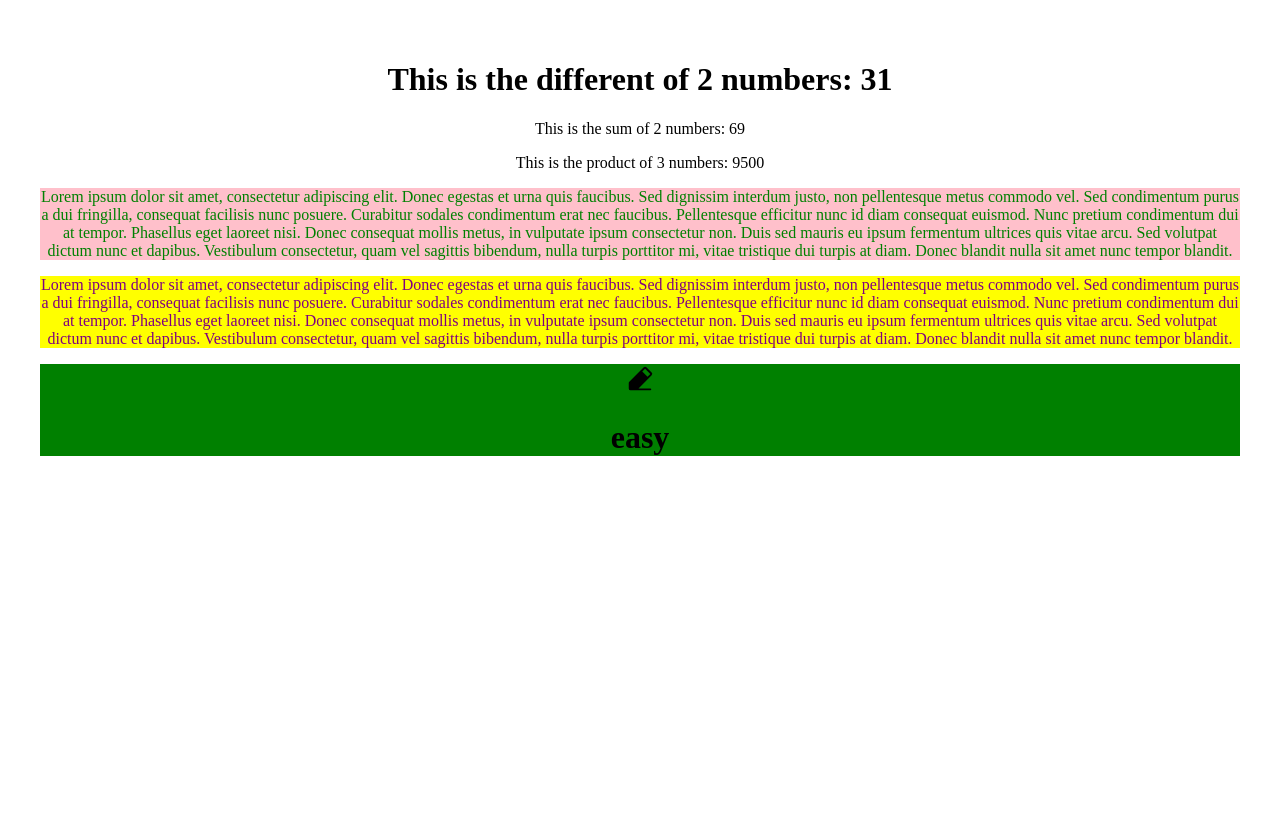
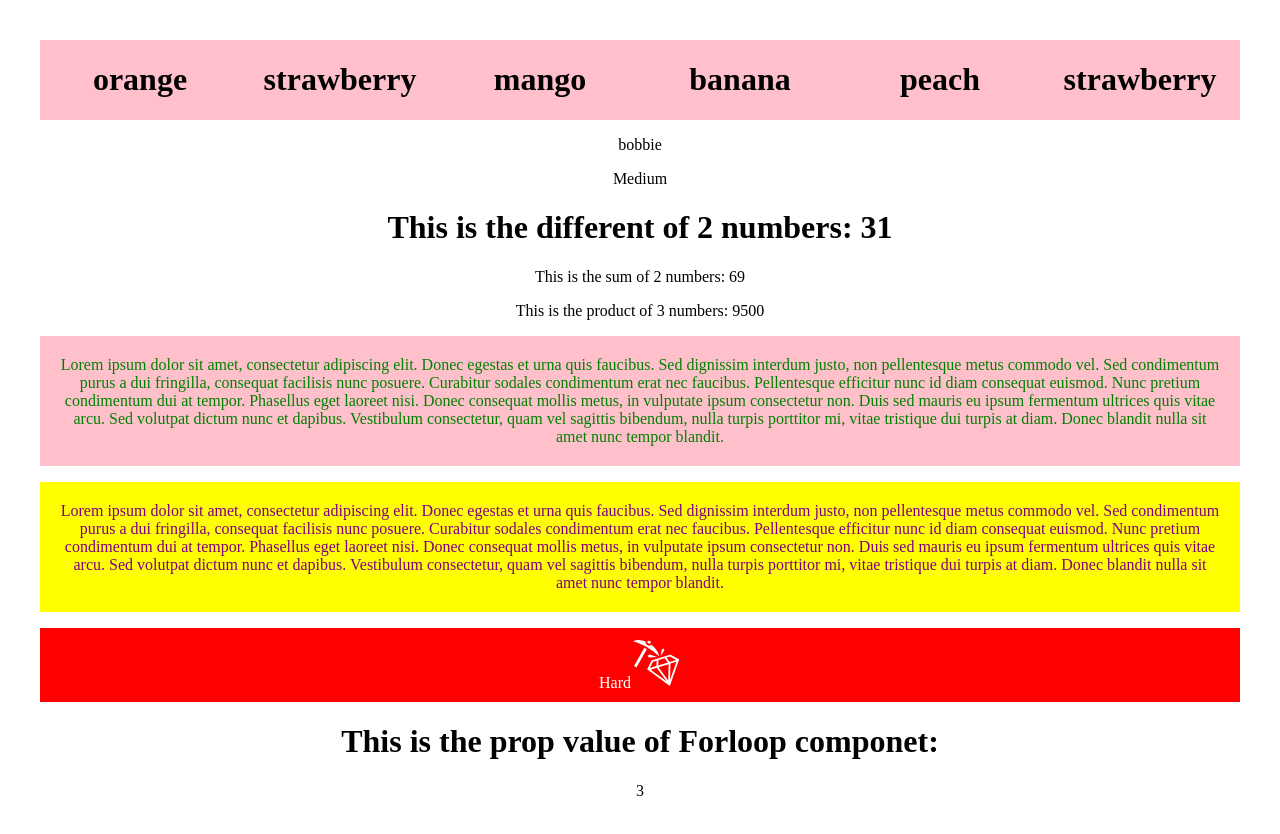
Before and after one commit to Thandekaportiap/JavaScript_Exercises, a React (Vite) app: page / in a window 1280 px wide. Shown: the top 834 px of the page. Before the commit the page ends 800 px from the top, so only its background shows below. Built offline with nearby package versions, Linux system fonts and the light colour scheme.

Commit message:
forloops updated

```diff
--- a/src/App.jsx
+++ b/src/App.jsx
@@ -4,28 +4,36 @@ import viteLogo from '/vite.svg'
 import './App.css'
 import List from './components/bgcolour'
 import Difficulty from './components/difficulty'
+import Background from './components/bgcolour'
+import Forloop from './components/Forloop'
 
 
 function App() {
 
-  let number = 9;
-  number =4
+  let num = 7;
+      num = 1;
 
-  let hope = "fresh";
+  let news = "success";
 
-   //let isPaid = no
+  let isBroke = true;
+
+  let dog = {
+    name: "snoopy",
+    height: 2.5,
+    isMale: true,
+    puppynames: ["pookie","red", "bobbie","ted"]
+
+  };
 
 
+  let fruits = ["orange", "strawberry", "mango", "banana", "peach"]
+   fruits.push("strawberry")
 
+  const fruit = "orange";
 
-   let animal = {animaType:"Cat", color :"Grey and Black", age:2, eyeColor:"blue",isHungry: true, list:['Monday','Tuesday','Wednesday','Thursday','Friday']};
+const people = [
 
-    let fruits = ['Banana', 'Apple', 'Pear','Orange', 'Nantchie']
-
-    fruits.push('Pineapple', 'SweetBerry')
-
-    console.log(animal.list[2]);
-    const people = [
+  //ALICE//
   {
     id: 1,
     name: "Alice",
@@ -40,6 +48,9 @@ function App() {
           { id: 2, name: "Hiking", difficulty: "Hard" }
         ]
       },
+
+
+//CHARLIE//
       {
         id: 3,
         name: "Charlie",
@@ -51,6 +62,8 @@ function App() {
       }
     ]
   },
+
+//DAVID//
   {
     id: 4,
     name: "David",
@@ -68,6 +81,16 @@ function App() {
     ]
   }
 ];
+
+// {people[2[3[3[1[2]]]]]};
+
+console.log(people);
+console.log(people[1]);
+console.log(people[1].name);
+console.log(people[1].friends[0]);
+console.log(people[1].friends[0].hobbies[1].difficulty)
+
+
 
     let now = 7;
     if(now ==5){
@@ -104,7 +127,7 @@ function App() {
 
 function paragraph(pink, green){
   return(
-  <p   style={{backgroundColor:pink, color:green}}>
+  <p   style={{backgroundColor:pink, color:green, padding:'20px'}}>
     Lorem ipsum dolor sit amet, consectetur adipiscing elit. Donec egestas et urna quis faucibus.
      Sed dignissim interdum justo, non pellentesque metus commodo vel. Sed condimentum purus a dui fringilla,
      consequat facilisis nunc posuere. Curabitur sodales condimentum erat nec faucibus.
@@ -123,6 +146,26 @@ paragraph()
 
 
     <>
+
+<div style={{
+      display: "flex",
+    }}>
+      {fruits.map((fruit,index) =>(
+
+     <Background fruit={fruit} key={index}></Background>
+))}
+</div>
+<div>
+  <p>{dog.puppynames[2]}</p>
+</div>
+
+<div style={{}}>
+<p>
+{people[1].friends[0].hobbies[1].difficulty}
+
+
+</p>
+</div>
     {/* {fruits.map((fruits,index) => (
       <List name={fruits} key={index}/>
     ))}
@@ -145,7 +188,8 @@ paragraph()
   {paragraph("pink","green")}
   {paragraph("yellow","purple")}
 
- <Difficulty/>
+ <Difficulty level='hard'/>
+ <Forloop  num ={3}/>
     </>
   )
 }
--- /dev/null
+++ b/src/components/Forloop.jsx
@@ -0,0 +1,19 @@
+function Forloop({num}){
+
+   for (let i = 0; i < num; i++){
+ console.log( "The number is ",i)
+     }
+
+ return(<>
+ <h1>This is the prop value of Forloop componet:</h1>
+ <span>
+    {num}
+ </span>
+
+ </>
+ )
+
+
+
+}
+export default Forloop;
--- a/src/components/bgcolour.jsx
+++ b/src/components/bgcolour.jsx
@@ -1,20 +1,16 @@
-function Backgroud({name}){
+function Background({fruit}){
+  return(
+      <div style={{
+          backgroundColor: "pink",
+          width:"300px",
+
+      }}>
 
 
+       <h1>{fruit} </h1>
+      </div>
+  )
 
 
-    return (
-
-
-        <>
-       <div style={
-        {backgroundColor:"pink"}} ><h1>{name}</h1> </div>
-
-
-        </>
-      )
-    }
-
-
-
-export default Backgroud
+}
+export default Background;
--- a/src/components/difficulty.jsx
+++ b/src/components/difficulty.jsx
@@ -1,51 +1,37 @@
 import { PiPencilSimpleLineFill } from "react-icons/pi";
 import { PiMediumLogoFill } from "react-icons/pi";
 import { GiDiamondHard } from "react-icons/gi";
-function Difficulty(){
-    let level = 5;
-    if(level =5 ){
-        return (
-<div style={{
-        backgroundColor:"green"
-    }} >
-      <PiPencilSimpleLineFill size={30} /> <h1>easy</h1>
-</div>
-        )
+const Difficulty = ({level}) => {
+    console.log(level)
+  let backgroundColor;
+  let icon;
+    if (level ==='easy') {
+
+                    backgroundColor ='green'
+                    icon =  <PiPencilSimpleLineFill size={50} />
+
     }
-    else{
-        return(
-            <div
-               style={{
-                backgroundColor:"red"
-               }}
-               >
-                <GiDiamondHard size={30} /> <h1>hard </h1>
-                </div>
-        )
-    }
-// return(
-//     <>
+           else if(level ==='medium'){
 
-//     <div
-//     style={{
-//       backgroundColor:"orange"
-//     }}
-//     >
+                  backgroundColor = 'orange '
+                  icon =<PiMediumLogoFill  size={50}/>
 
-//         <PiMediumLogoFill  size={30}/> <h1>medium</h1>
 
-//     </div>
+           }
+                else{
 
-//    <div
-//    style={{
-//     backgroundColor:"red"
-//    }}
-//    >
-//     <GiDiamondHard size={30} /> <h1>hard </h1>
-//     </div>
+                        backgroundColor = 'red '
+                         icon =<GiDiamondHard size={50} />
 
-//    </>
-// )
+                }
+                return(
+                    <div style={{backgroundColor,padding:'10px',color:'white'}}>
+                     {level.charAt(0).toUpperCase()+ level.slice(1)}
+                     {icon}
+                    </div>
+                )
 
-}
+            }
+
+
 export default Difficulty;
```
Lines whose indentation alone changed are shown as unchanged.
